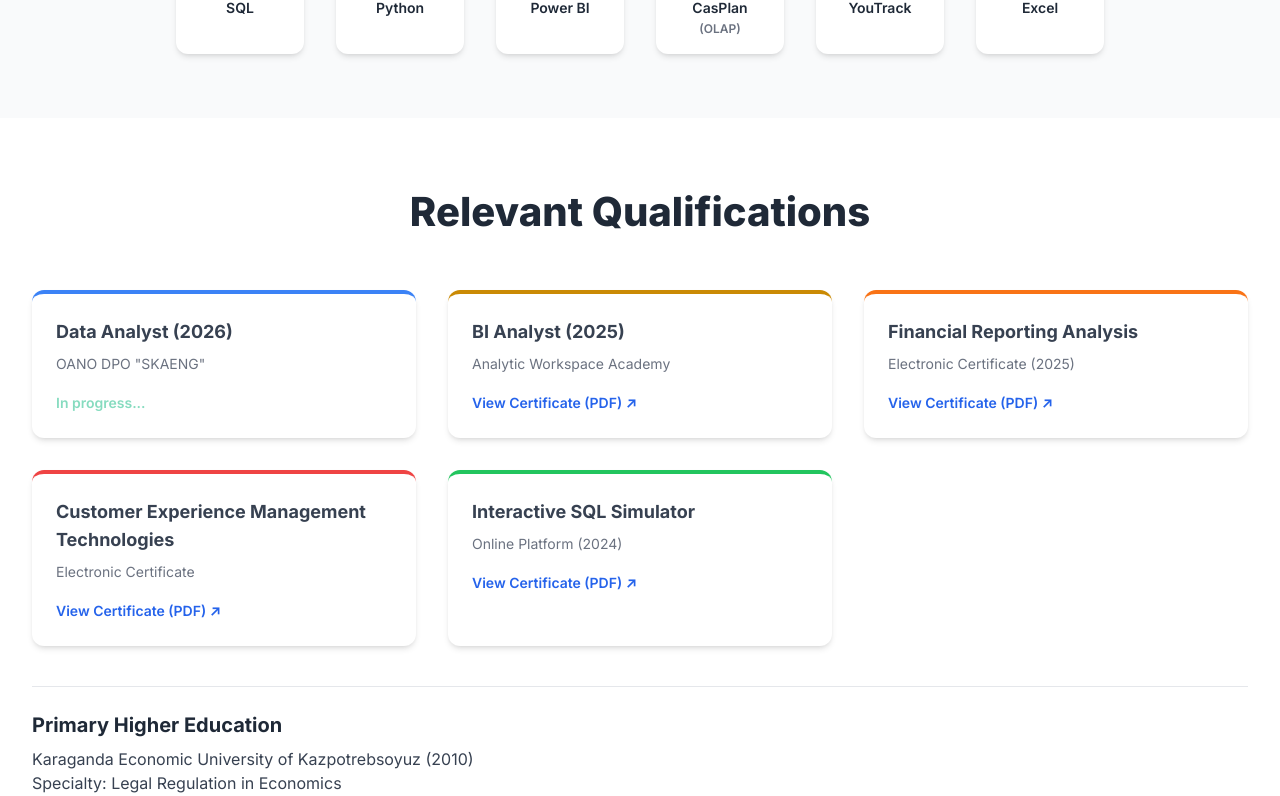
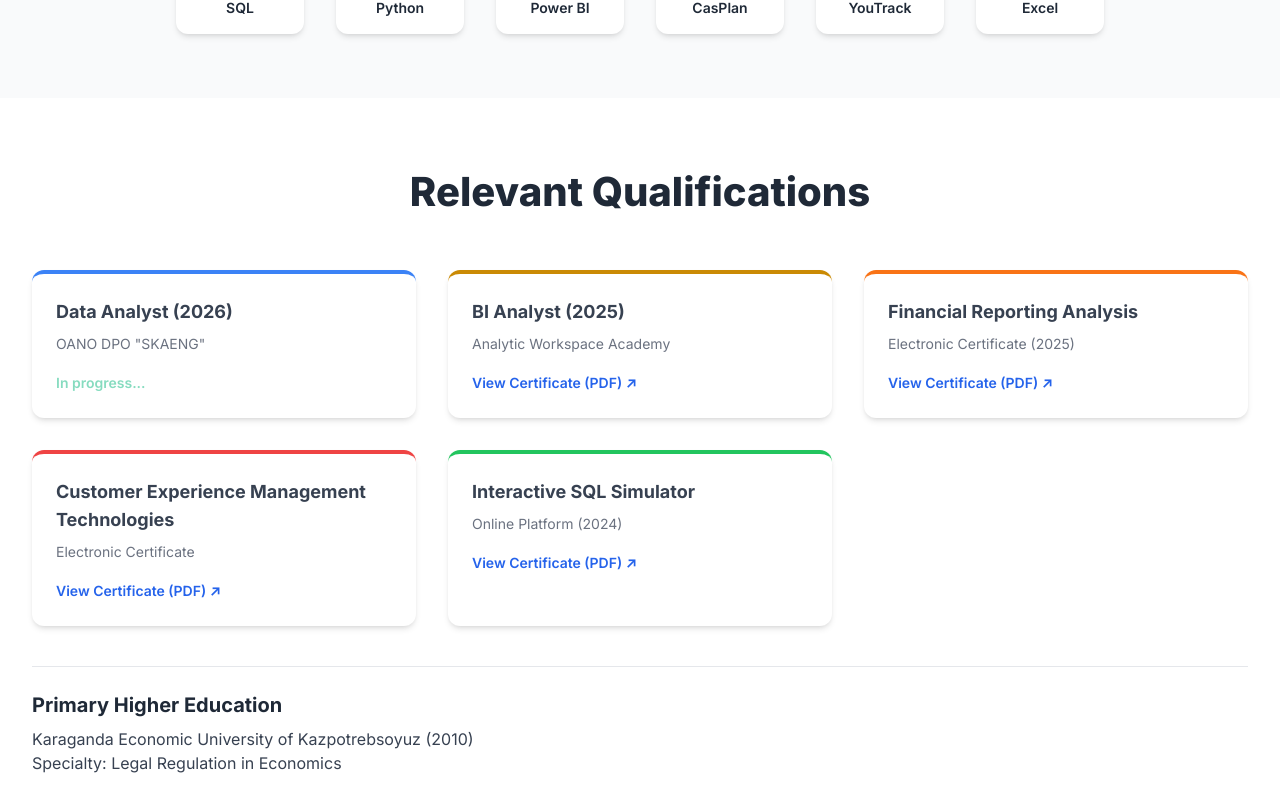
Before and after one commit to yarsuleimenov-code/yarsuleimenov-profile, a plain HTML site: page index_en.html in a window 1280 px wide. Shown: the part 1820-2616 px from the top of the page. Drawn offline with nearby package versions, Linux system fonts and the light colour scheme.

Commit message:
Update index_en.html

```diff
--- a/index_en.html
+++ b/index_en.html
@@ -252,7 +252,7 @@
                 <!-- Tool: CasPlan -->
                 <div class="flex flex-col items-center p-4 card w-28 sm:w-32 hover:shadow-lg transition duration-300">
                     <img src="assets/icons/casplan.png" alt="CasPlan Logo" class="w-12 h-12 mb-2 object-contain" onerror="onImageError(this, 'CasPlan (OLAP)')">
-                    <p class="font-semibold text-sm text-center">CasPlan <span class="text-xs text-gray-500">(OLAP)</span></p>
+                    <p class="font-semibold text-sm text-center">CasPlan</p>
                 </div>
 
                 <!-- Tool: YouTrack -->
```
